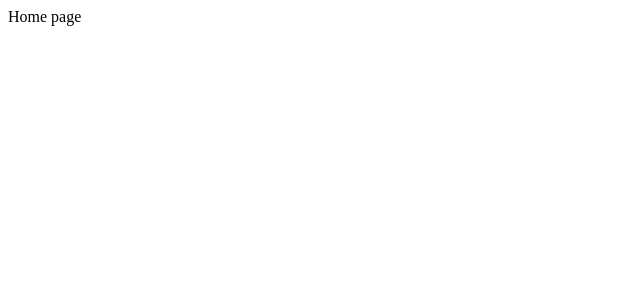
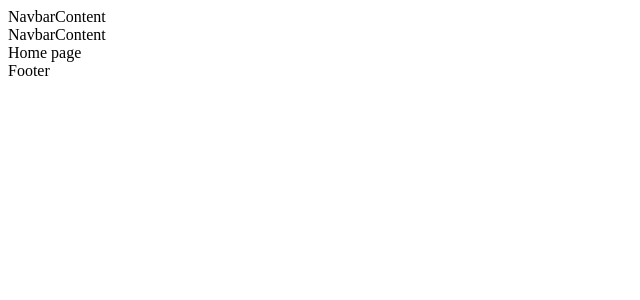
Before and after one commit to fajarfadillahh/fadillah-user-list-react, a React (Vite) app: page / in a window 1280 px wide. Shown: the top 300 px of the page, without its empty margins (0-640 px from the left). Built offline with nearby package versions, Linux system fonts and the light colour scheme; the HTML template or start-up script is replaced by a standard one.

Commit message:
create: Footer components

```diff
--- /dev/null
+++ b/src/components/footer/Footer.jsx
@@ -0,0 +1,7 @@
+import React from "react";
+
+const Footer = () => {
+  return <div>Footer</div>;
+};
+
+export default Footer;
--- a/src/components/layout/Layout.jsx
+++ b/src/components/layout/Layout.jsx
@@ -3,6 +3,7 @@ import React from "react";
 // import components
 import NavbarMobile from "../navbar/NavbarMobile";
 import NavbarDesktop from "../navbar/NavbarDesktop";
+import Footer from "../footer/Footer";
 
 const Layout = ({ children }) => {
   return (
@@ -10,6 +11,7 @@ const Layout = ({ children }) => {
       <NavbarMobile />
       <NavbarDesktop />
       <main className="main">{children}</main>
+      <Footer />
     </>
   );
 };
--- a/src/pages/Home.jsx
+++ b/src/pages/Home.jsx
@@ -1,7 +1,10 @@
 import React from "react";
 
+// import components
+import Layout from "../components/layout/Layout";
+
 const Home = () => {
-  return <div>Home page</div>;
+  return <Layout>Home page</Layout>;
 };
 
 export default Home;
```
